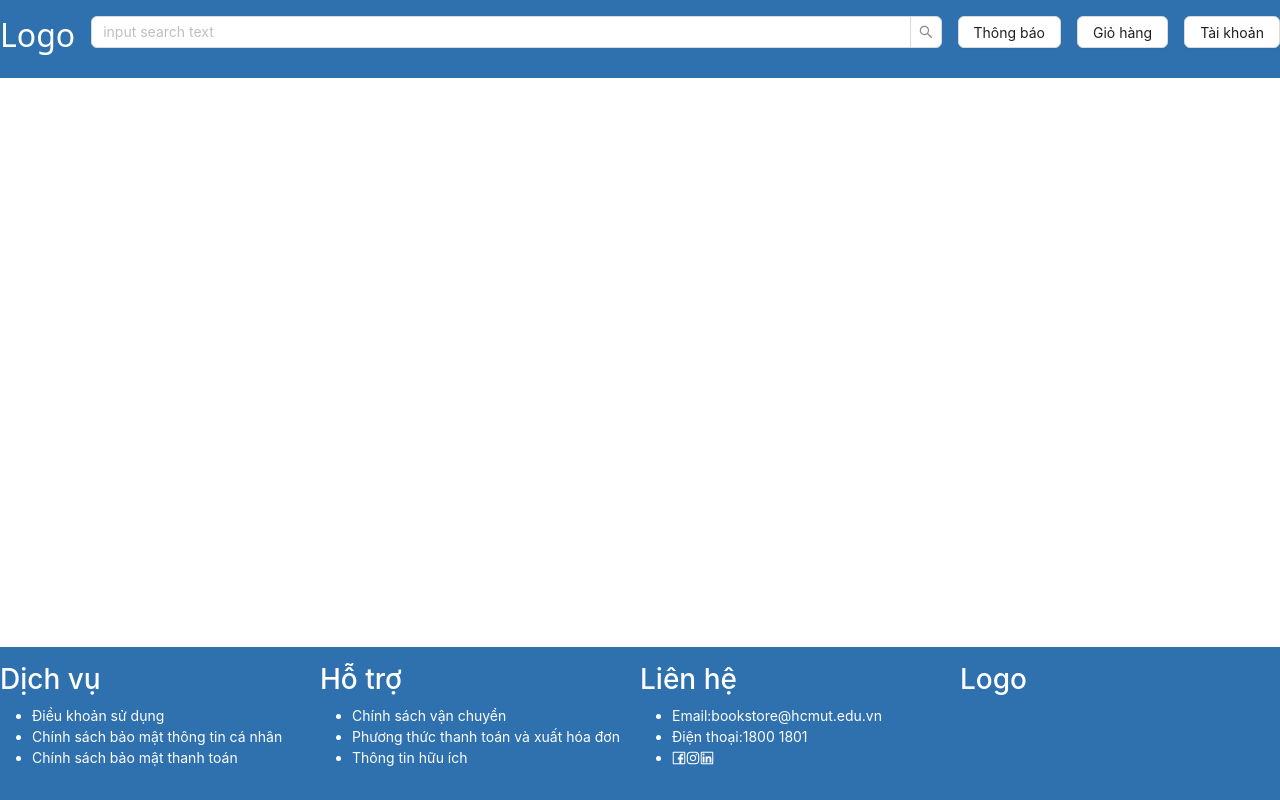
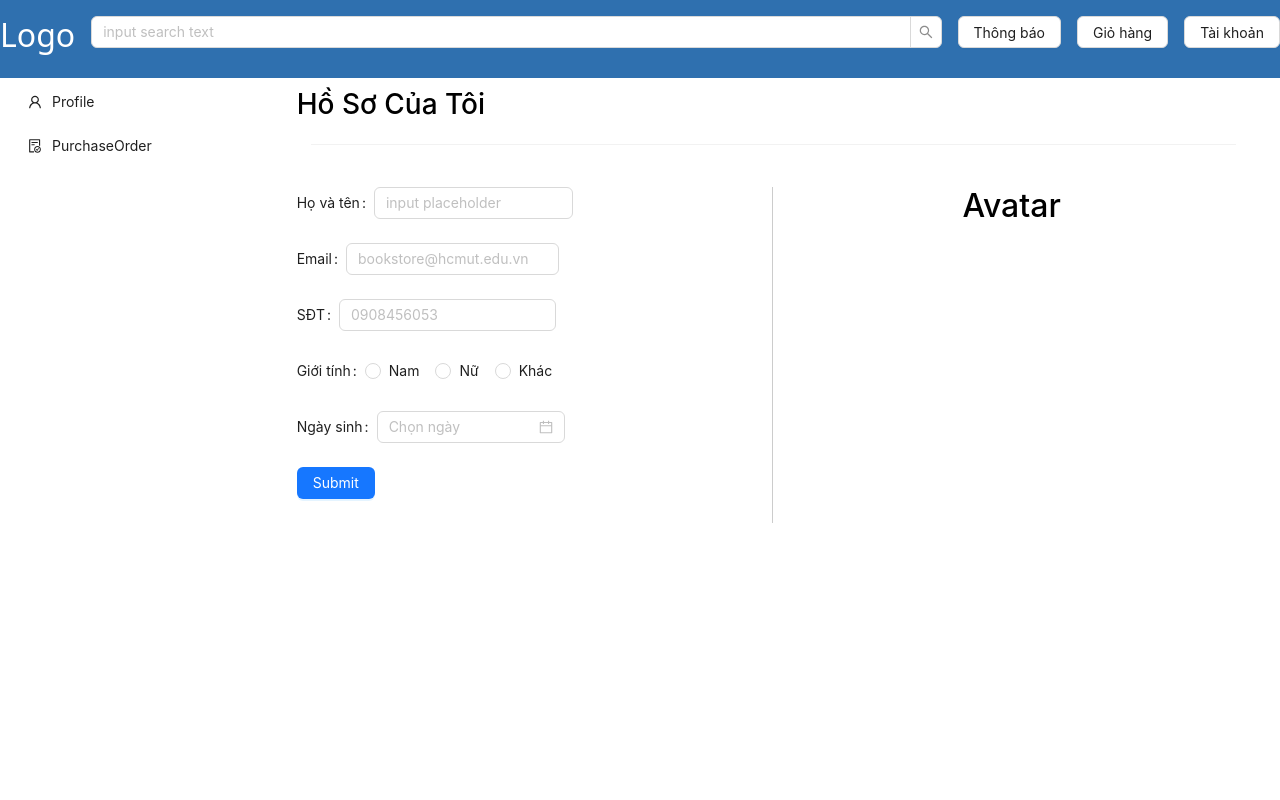
Before and after one commit to trinitrobenzene/bkebook, a React (Vite) app: page /user/profile in a window 1280 px wide. Shown: the top 800 px of the page. Built offline with nearby package versions, Linux system fonts and the light colour scheme.

Commit message:
create profile branch and push the code

```diff
--- /dev/null
+++ b/components/MenuUser/index.jsx
@@ -0,0 +1,53 @@
+import React from 'react';
+import { UserOutlined,FileDoneOutlined,DollarOutlined } from '@ant-design/icons';
+// import { MenuProps } from 'antd';
+import { Layout,Menu } from 'antd';
+import { useNavigate } from 'react-router-dom';
+
+const {Sider} = Layout
+
+
+const items2 = [UserOutlined, FileDoneOutlined, DollarOutlined].map(
+  (icon, index) => {
+    const key = (index + 1);
+    return {
+      key: `sub${key}`,
+      icon: React.createElement(icon),
+      label: `subnav ${key}`,
+
+      // children: new Array(4).fill(null).map((_, j) => {
+      //   const subKey = index * 4 + j + 1;
+      //   return {
+      //     key: subKey,
+      //     label: `option${subKey}`,
+      //   };
+      // }),
+    };
+  },
+);
+
+const MenuUser = () => {
+  const navigate = useNavigate();
+  return (
+    <>
+      <Layout style={{height:"100vh"}}>
+        <Sider width="100%">
+          <Menu
+            onClick={({key})=>{navigate(key)}}
+            mode="inline"
+            defaultSelectedKeys={['1']}
+            defaultOpenKeys={['sub1']}
+            style={{ height: '100%', borderRight: 0 }}
+            items={[
+              {label: "Profile", key:"profile", icon:<UserOutlined/>},
+              {label: "PurchaseOrder", key:"purchaseOrder", icon: <FileDoneOutlined/>},
+              // {label: "SaleOrder", icon: <DollarOutlined/>}
+            ]}
+          />
+        </Sider>
+      </Layout>
+    </>
+  )
+}
+
+export default MenuUser
--- /dev/null
+++ b/pages/User/ProfilePage.jsx
@@ -0,0 +1,53 @@
+import { Form, Row, Input, Button, Radio, Col, DatePicker, Space } from 'antd'
+import React from 'react'
+
+const ProfilePage = () => {
+  return (
+    <div style={{ height: "100vh", backgroundColor: "white", color: "black", }}>
+      <Row>
+        <h3>Hồ Sơ Của Tôi</h3>
+      </Row>
+        <hr style={{display: 'block',
+          height: '1px',
+          border: '0',
+          borderTop: '1px solid #ccc',
+          margin: '1em 1em',
+          padding: '1em'}}/>
+      <Row>
+        <Col span={12} style={{borderRight:"1px solid #ccc"}}>
+          <Form>
+            <Form.Item label="Họ và tên">
+              <Input placeholder="input placeholder" style={{ width: "50%" }} />
+            </Form.Item>
+            <Form.Item label="Email" >
+              <Input placeholder="bookstore@hcmut.edu.vn" style={{ width: "50%" }} />
+            </Form.Item>
+            <Form.Item label="SĐT">
+              <Input placeholder="0908456053" style={{ width: "50%" }} />
+            </Form.Item>
+            <Form.Item label="Giới tính" name="layout">
+              <Radio.Group >
+                <Radio value="male">Nam</Radio>
+                <Radio value="female">Nữ</Radio>
+                <Radio value="other">Khác</Radio>
+              </Radio.Group>
+            </Form.Item>
+            <Form.Item label="Ngày sinh">
+              <Space direction="horizontal">
+                <DatePicker picker="date" placeholder="Chọn ngày" />
+              </Space>
+            </Form.Item>
+            <Form.Item>
+              <Button type="primary">Submit</Button>
+            </Form.Item>
+          </Form>
+        </Col>
+        <Col span={12} style={{display:"flex",justifyContent:"center"}}>
+          <h2>Avatar</h2>
+        </Col>
+      </Row>
+    </div>
+  )
+}
+
+export default ProfilePage
--- /dev/null
+++ b/pages/User/PurchaseOrderPage.jsx
@@ -0,0 +1,11 @@
+import React from 'react'
+
+const PurchaseOrderPage = () => {
+  return (
+    <div style={{height:"100vh", backgroundColor:"White",color:"black"}}>
+        PurchaseOrderPage
+    </div>
+  )
+}
+
+export default PurchaseOrderPage
--- /dev/null
+++ b/pages/layout/User.jsx
@@ -0,0 +1,21 @@
+import { Col, Menu, Row } from 'antd';
+import React from 'react';
+import MenuUser from '../../components/MenuUser';
+import { Outlet } from 'react-router-dom';
+
+const User = () => {
+  return (
+    <>
+        <Row >
+            <Col span={5} style={{ backgroundColor:"grey"}}>
+              <MenuUser/>
+            </Col>
+            <Col span ={19} style={{padding:"10px 30px"}}>
+              <Outlet/>
+            </Col>
+        </Row>
+    </>
+  )
+}
+
+export default User
--- a/src/App.jsx
+++ b/src/App.jsx
@@ -1,7 +1,10 @@
 import { Route, Routes } from 'react-router-dom';
-import { Header, Footer } from '../components';
+import {  Footer, Header} from '../components';
 import 'bootstrap/dist/css/bootstrap.min.css';
 import Home from '../pages/Home';
+import User from '../pages/layout/User';
+import ProfilePage from '../pages/User/ProfilePage';
+import PurchaseOrderPage from '../pages/User/PurchaseOrderPage';
 
 function App() {
     return (
@@ -10,6 +13,11 @@ function App() {
             <div className="App mw">
                 <Routes>
                     <Route path="/" element={<Home />} />
+                    <Route path="/user" element={<User/>}>
+                        <Route path="profile" element={<ProfilePage/>}/>
+                        <Route path="purchaseOrder" element={<PurchaseOrderPage/>}/>
+                        {/* <Route path="saleOrder" element={<SaleOrder}/> */}
+                    </Route>
                 </Routes>
             </div>
             <Footer />
```
Also changed, not shown: components/MenuUser/style.scss (added).
